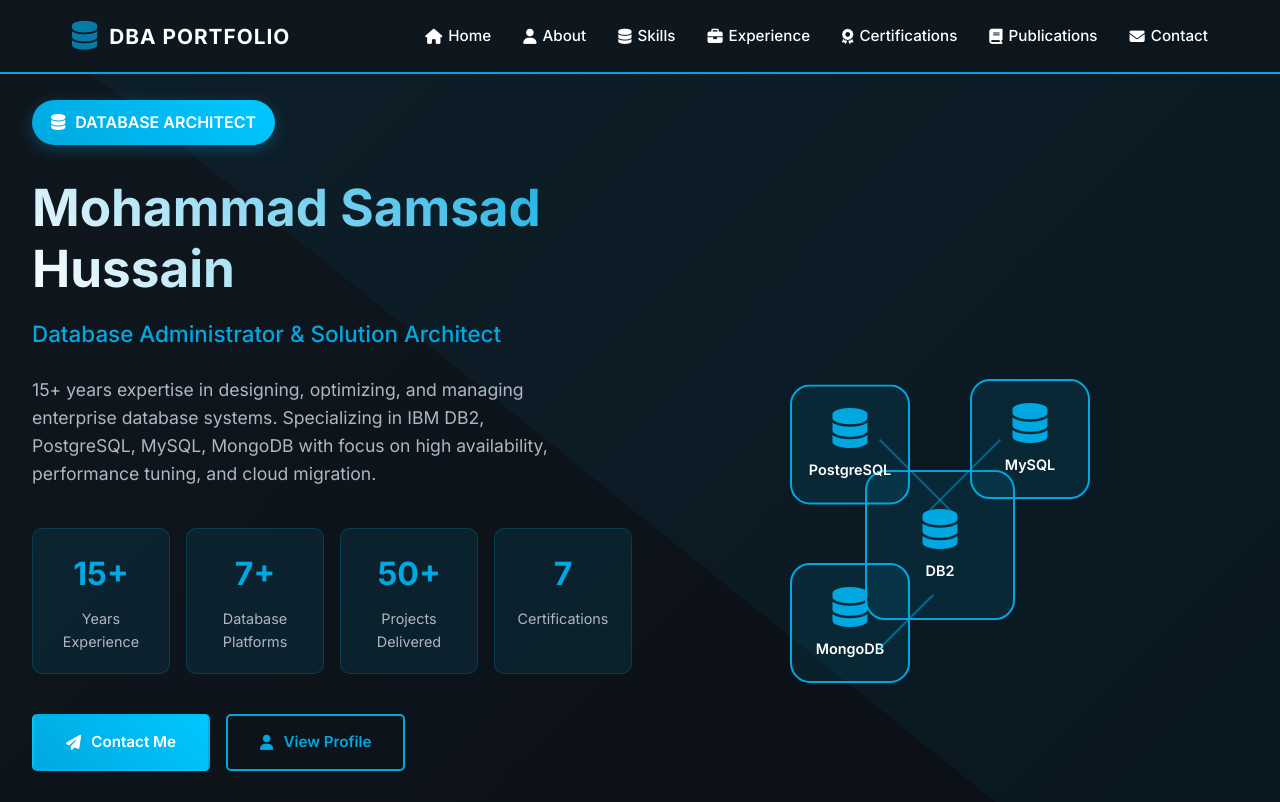
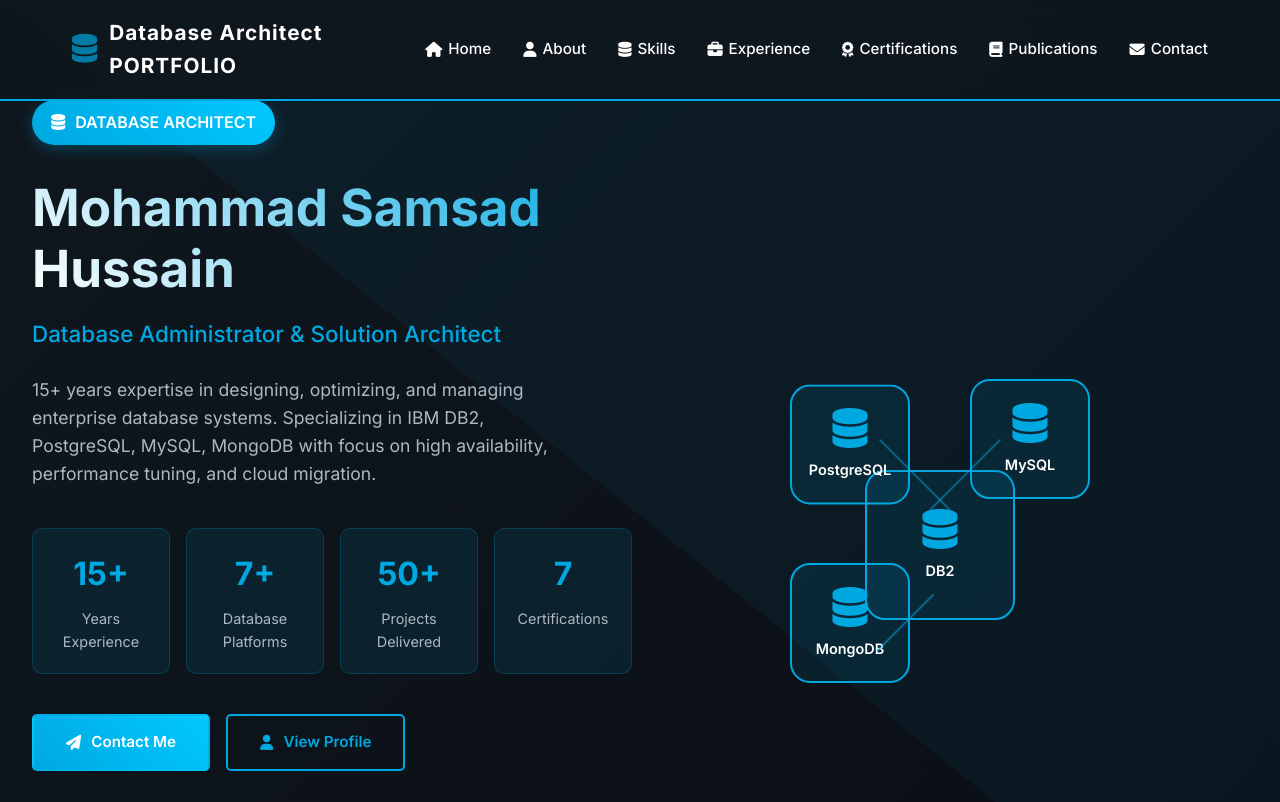
Before and after one commit to MohdSamsad/PrimePortfolio, a plain HTML site: page index.html in a window 1280 px wide. Shown: the top 802 px of the page. Drawn offline with Linux system fonts and the light colour scheme.

Commit message:
Update index

```diff
--- a/index.html
+++ b/index.html
@@ -17,7 +17,7 @@
         <div class="nav-container">
             <div class="logo">
                 <i class="fas fa-database prime-icon"></i>
-                <span class="logo-text"> DBA PORTFOLIO</span>
+                <span class="logo-text"> Database Architect PORTFOLIO</span>
             </div>
             <ul class="nav-menu">
                 <li><a href="#home"><i class="fas fa-home"></i> Home</a></li>
```
